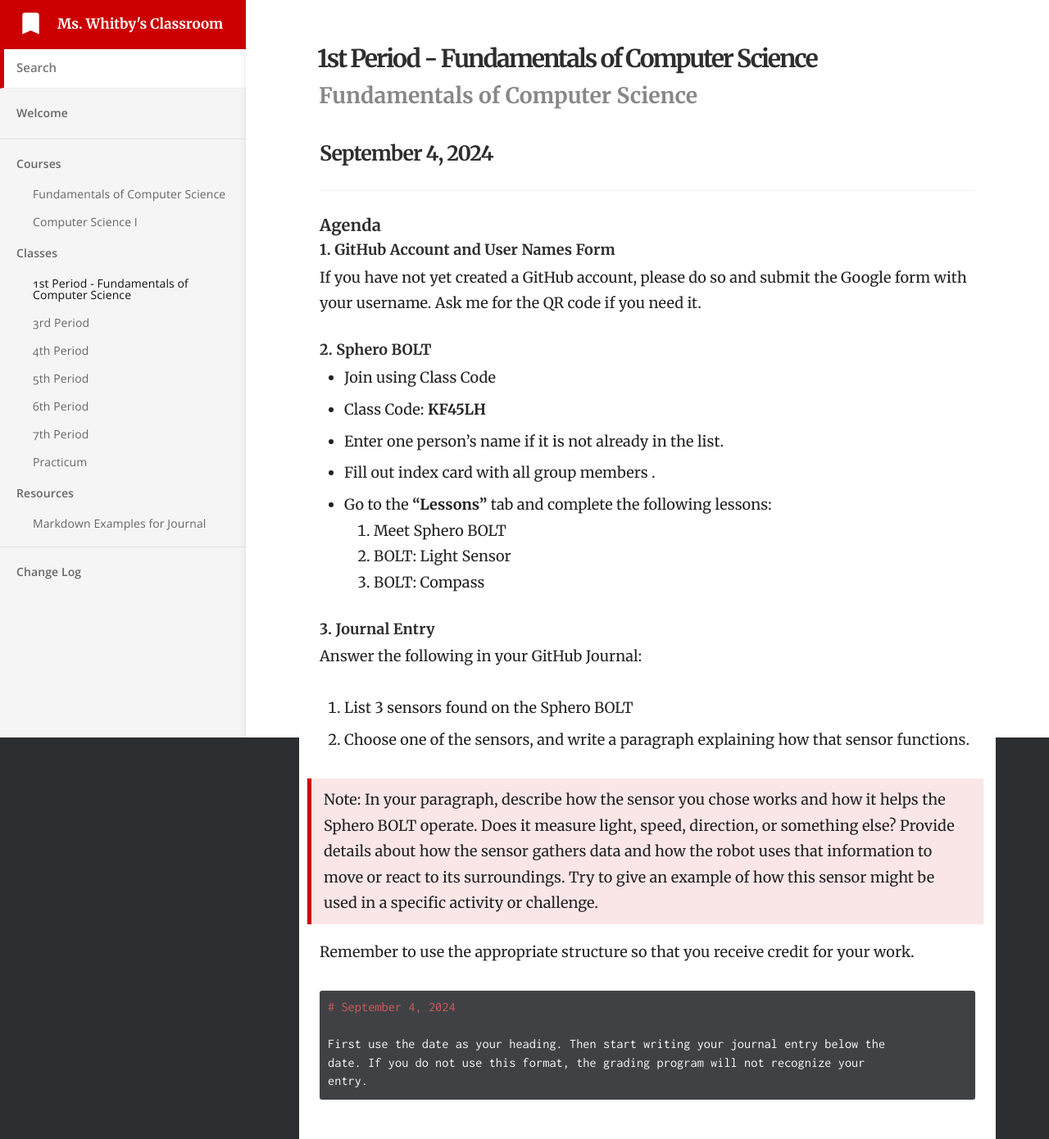
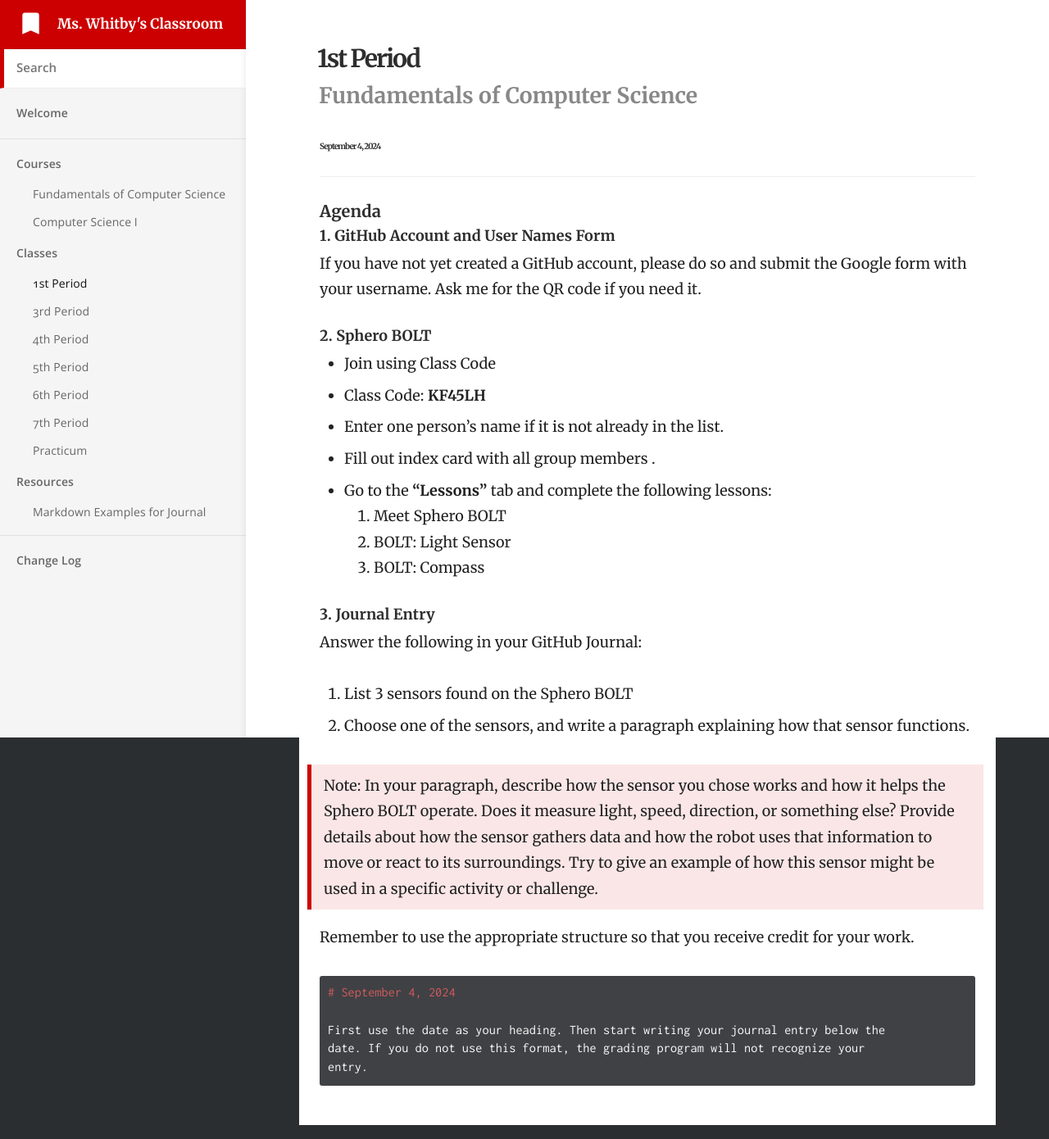
Before and after one commit to mswhitby/classroom, a Jekyll site: the page built from _docs/classes/1st.md, in a window 1280 px wide. Shown: the whole page at 82% size. Built offline with Jekyll 4.4.1, drawn with Linux system fonts in a browser that asks for light colours.

Commit message:
Test update

```diff
--- a/_docs/classes/1st.md
+++ b/_docs/classes/1st.md
@@ -1,5 +1,5 @@
 ---
-title: 1st Period - Fundamentals of Computer Science
+title: 1st Period
 subtitle: Fundamentals of Computer Science
 category: Classes
 order: 1
--- a/_sass/_typography.scss
+++ b/_sass/_typography.scss
@@ -32,7 +32,7 @@ h1 {
 }
 
 h2 {
-	font-size: 2.5rem;
+	font-size: 1rem;
 	letter-spacing: -1px;
 }
 
```
